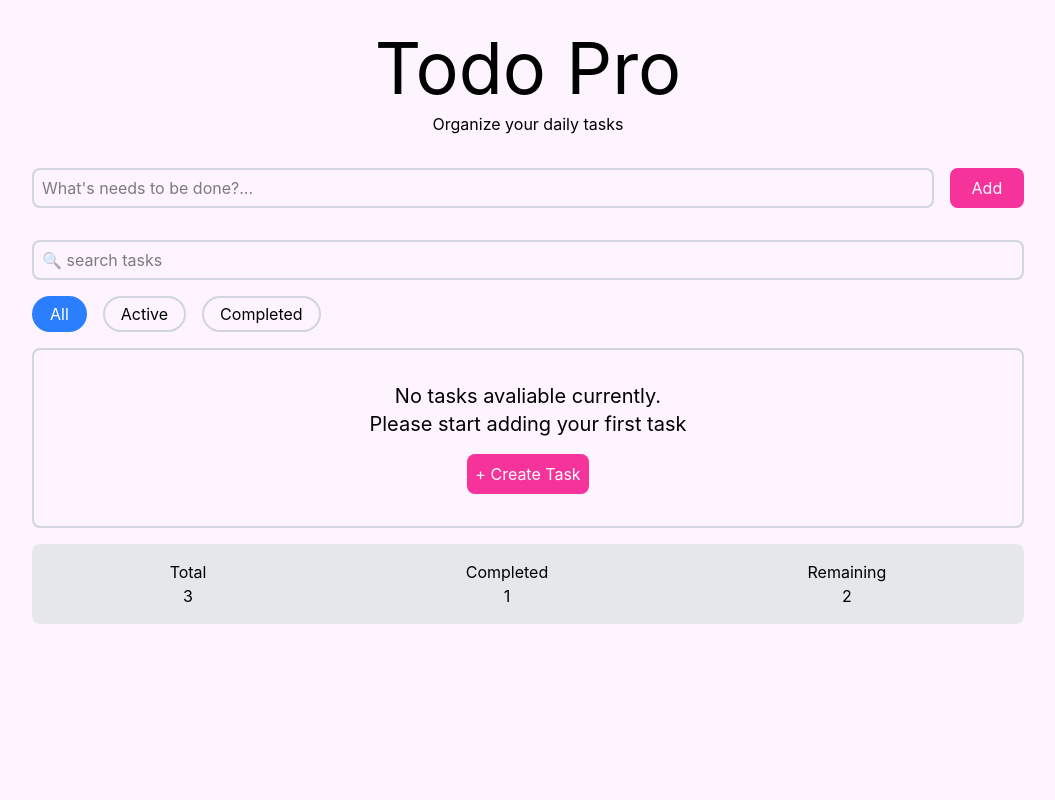
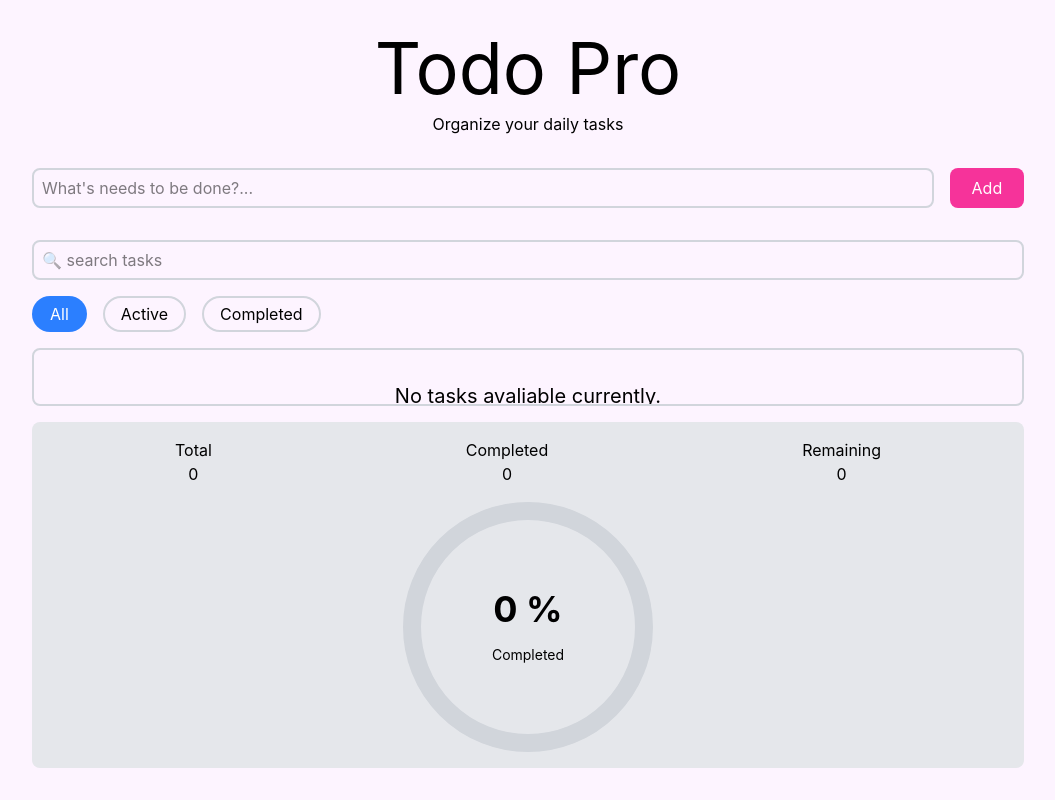
Before and after one commit to T-Harsha-Vardhan/todo-pro, a React (Vite) app: page / in a window 1280 px wide. Shown: the whole page, without its empty margins (112-1167 px from the left). Built offline with nearby package versions, Linux system fonts and the light colour scheme.

Commit message:
feat(todo): add derived task statistics and reusable circular progress component

```diff
--- a/src/App.jsx
+++ b/src/App.jsx
@@ -68,8 +68,29 @@ const App = () => {
       }
     });
 
+  const totalTasks = todos.length;
+  const completedTasks = todos.filter((todo) => todo.completed).length;
+  const remainingTasks = totalTasks - completedTasks;
+  const progress =
+    totalTasks === 0 ? 0 : Math.round((completedTasks / totalTasks) * 100);
+
+  const stats = [
+    {
+      title: "Total",
+      value: totalTasks,
+    },
+    {
+      title: "Completed",
+      value: completedTasks,
+    },
+    {
+      title: "Remaining",
+      value: remainingTasks,
+    },
+  ];
+
   return (
-    <main className="h-screen w-screen max-h-screen overflow-x-hidden flex flex-col py-8 max-w-5xl mx-auto">
+    <main className="h-full lg:h-screen lg:w-screen lg:max-h-screen overflow-x-hidden flex flex-col py-8 max-w-5xl mx-auto">
       <Header />
       <TodoForm onCreateTodo={handleCreateTodo} />
       <SearchBar
@@ -82,7 +103,7 @@ const App = () => {
         onToggle={handleToggleTodo}
         onDelete={handleDeleteTodo}
       />
-      <TodoStats />
+      <TodoStats stats={stats} progress={progress} />
     </main>
   );
 };
--- /dev/null
+++ b/src/components/CircularProgress/CircularProgress.jsx
@@ -0,0 +1,60 @@
+const CircularProgress = ({
+  percentage,
+  size = 200,
+  strokeWidth = 12,
+  color = "#22c55e",
+  trackColor = "#ddd",
+  children,
+}) => {
+  const center = size / 2;
+
+  const radius = (size - strokeWidth) / 2;
+
+  const circumference = 2 * Math.PI * radius;
+
+  const progress = Math.max(0, Math.min(percentage, 100));
+
+  const offset = circumference - (progress / 100) * circumference;
+
+  return (
+    <div className="relative w-fit">
+      <svg
+        aria-hidden="true"
+        width={size}
+        height={size}
+        viewBox={`0 0 ${size} ${size}`}
+      >
+        <circle
+          cx={center}
+          cy={center}
+          r={radius}
+          fill="none"
+          stroke={trackColor}
+          strokeWidth={strokeWidth}
+        />
+
+        <circle
+          cx={center}
+          cy={center}
+          r={radius}
+          fill="none"
+          stroke={color}
+          strokeWidth={strokeWidth}
+          strokeDasharray={circumference}
+          strokeDashoffset={offset}
+          strokeLinecap="round"
+          transform={`rotate(-90 ${center} ${center})`}
+          style={{
+            transition: "stroke-dashoffset .5s ease",
+          }}
+        />
+      </svg>
+
+      <div className="absolute top-1/2 left-1/2 -translate-x-1/2 -translate-y-1/2">
+        {children}
+      </div>
+    </div>
+  );
+};
+
+export default CircularProgress;
--- a/src/components/FilterTabs/FilterTabs.jsx
+++ b/src/components/FilterTabs/FilterTabs.jsx
@@ -3,9 +3,10 @@ const FILTERS = ["all", "active", "completed"];
 const FilterTabs = ({ filter, onFilterChange }) => {
   return (
     <section id="filters" className="py-4 mx-4 flex gap-4">
-      {FILTERS.map((filterItem) => {
+      {FILTERS.map((filterItem, idx) => {
         return (
           <button
+            key={idx}
             className={`border-2 border-gray-300 px-4 py-1 rounded-full cursor-pointer ${filter === filterItem ? "bg-blue-500 text-white border-transparent" : ""}`}
             onClick={() => onFilterChange(filterItem)}
           >
--- a/src/components/TodoStats/TodoStats.jsx
+++ b/src/components/TodoStats/TodoStats.jsx
@@ -1,32 +1,29 @@
+import CircularProgress from "../CircularProgress/CircularProgress";
 import StatCard from "../StatCard/StatCard";
 
-const statsData = [
-  {
-    id: 1,
-    title: "Total",
-    value: 3,
-  },
-  {
-    id: 2,
-    title: "Completed",
-    value: 1,
-  },
-  {
-    id: 3,
-    title: "Remaining",
-    value: 2,
-  },
-];
-
-const TodoStats = () => {
+const TodoStats = ({ stats, progress }) => {
   return (
     <section
       id="todo-stats"
-      className="flex justify-around gap-4 mt-4 mx-4 p-4 bg-gray-200 rounded-lg"
+      className="flex flex-col items-center gap-4 mt-4 mx-4 p-4 bg-gray-200 rounded-lg"
     >
-      {statsData.map((stat) => (
-        <StatCard key={stat.id} stat={stat} />
-      ))}
+      <div className="flex justify-around w-full">
+        {stats.map((stat) => (
+          <StatCard key={stat.title} stat={stat} />
+        ))}
+      </div>
+      <CircularProgress
+        percentage={progress}
+        size={250}
+        strokeWidth={18}
+        color="#10b981"
+        trackColor="#d1d5db"
+      >
+        <div className="text-center">
+          <p className="text-4xl font-bold mb-4">{progress} %</p>
+          <p className="text-sm">Completed</p>
+        </div>
+      </CircularProgress>
     </section>
   );
 };
```
